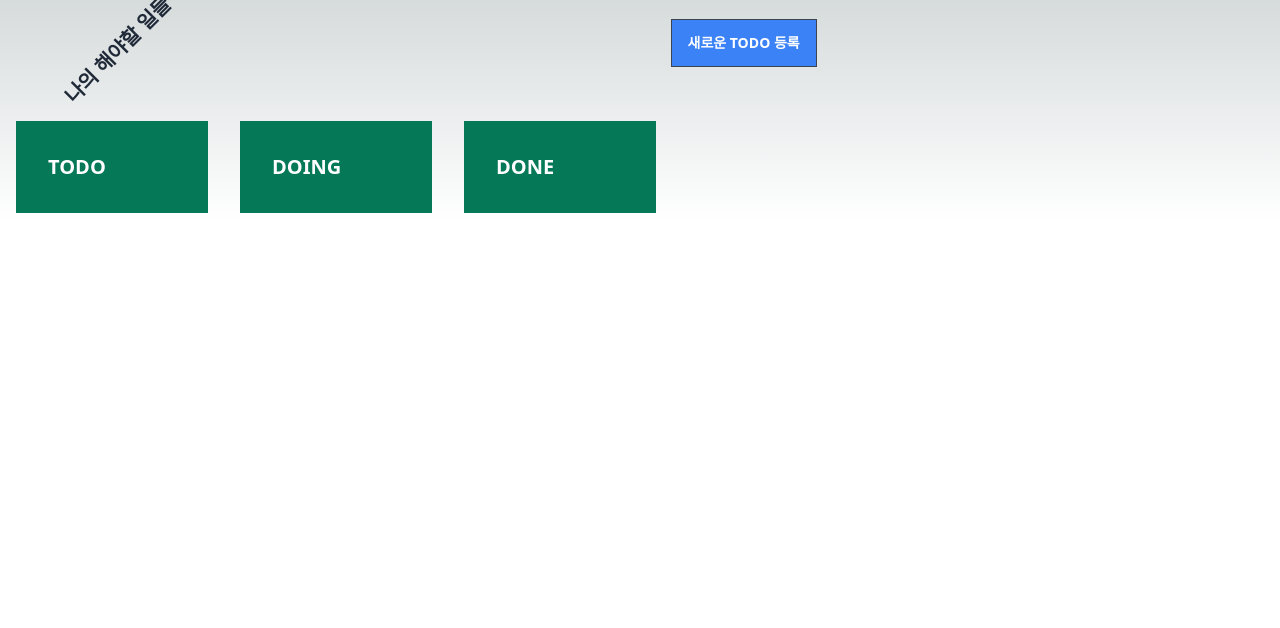
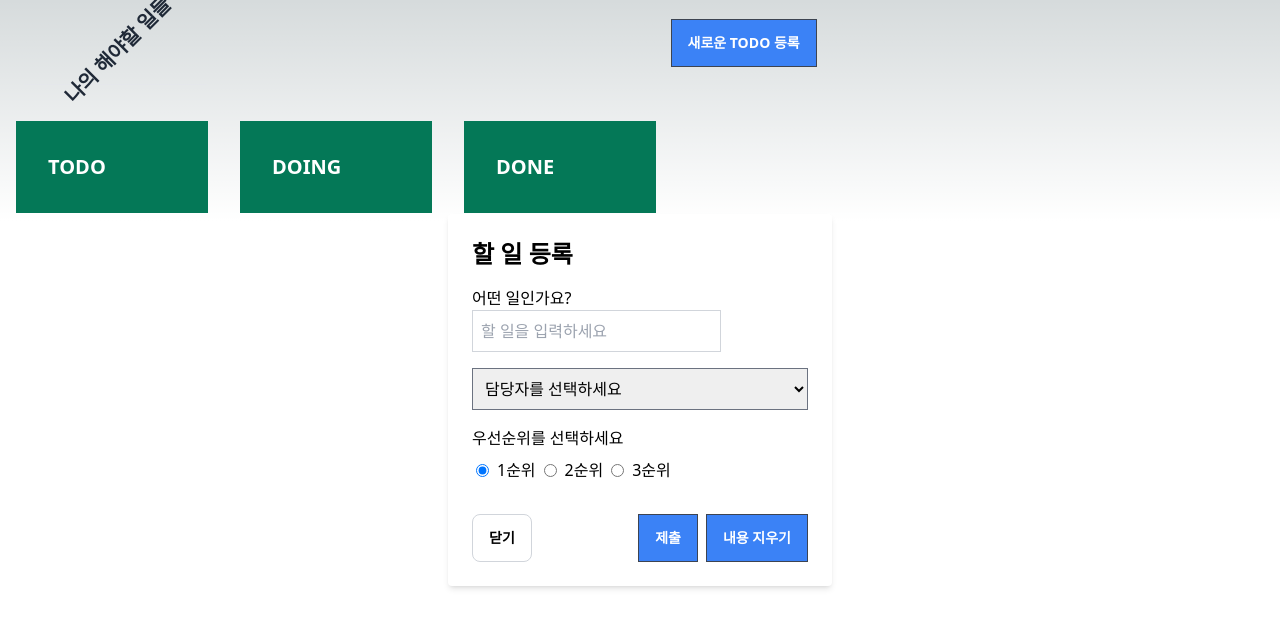
Before and after one commit to roon-replica/next.js-website, a Next.js app in the folder simple-website/: page /todo-list/main in a window 1280 px wide. Both pictures are taken after a click on the button "새로운 TODO 등록". Shown: the top 628 px of the page. Built offline with nearby package versions, Linux system fonts and the light colour scheme.

Commit message:
[할 일 등록 모달] 새 todo 만들기 모달 구현

```diff
--- a/simple-website/src/components/todo-list/Card.tsx
+++ b/simple-website/src/components/todo-list/Card.tsx
@@ -1,6 +1,6 @@
 import CardType from "./constants/CardType";
 
-interface CardProps {
+export interface CardProps {
   title: string;
   description: string;
   type: CardType;
--- a/simple-website/src/components/todo-list/CardHeader.tsx
+++ b/simple-website/src/components/todo-list/CardHeader.tsx
@@ -1,6 +1,6 @@
 import CardType from "./constants/CardType";
 
-interface CardHeaderProps {
+export interface CardHeaderProps {
   type: CardType;
 }
 
--- /dev/null
+++ b/simple-website/src/components/todo-list/TodoModal.tsx
@@ -0,0 +1,156 @@
+import { useState } from "react";
+import PriorityType from "./constants/PriorityType";
+
+export interface TodoModalInputs {
+  title: string;
+  assignee: string;
+  priority: PriorityType;
+}
+
+interface TodoModalProps {
+  onSave: (inputs: TodoModalInputs) => void; // todo: onSave 콜백 꼭 밖에서 주는 Props로 받아야 할까?
+}
+
+const TodoModal: React.FunctionComponent<TodoModalProps> = ({ onSave }) => {
+  const [isOpen, setIsOpen] = useState(false);
+  const [title, setTitle] = useState("");
+  const [assignee, setAssignee] = useState("");
+  const [priority, setPriority] = useState(PriorityType.FIRST);
+
+  const openModal = () => {
+    setIsOpen(true);
+  };
+
+  const closeModal = () => {
+    setIsOpen(false);
+    initModal();
+  };
+
+  const initModal = () => {
+    setTitle("");
+    setPriority(PriorityType.FIRST);
+    setAssignee("");
+  };
+
+  const saveData = () => {
+    onSave({ title: title, assignee: assignee, priority: priority });
+
+    closeModal();
+  };
+
+  return (
+    <div className="flex flex-col mx-auto justify-center items-center">
+      <button onClick={openModal} className="btn bg-blue-500 rounded-none">
+        새로운 TODO 등록
+      </button>
+
+      {isOpen && (
+        <div className="fixed inset-0 flex items-center justify-center z-50">
+          <div className="bg-white p-6 rounded shadow-md max-w-sm w-full">
+            <h2 className="text-2xl font-bold mb-4">할 일 등록</h2>
+
+            {/* 1. 할 일 제목 */}
+            <div className="mb-4">
+              <label>
+                <p>어떤 일인가요?</p>
+              </label>
+              <input
+                type="text"
+                className="border border-gray-300 p-2 focus:outline-none focus:border-primary"
+                placeholder="할 일을 입력하세요"
+                value={title}
+                onChange={(e) => setTitle(e.target.value)}
+              />
+            </div>
+
+            {/* 2. 담당자 */}
+            <div className="mb-4">
+              <select
+                value={assignee}
+                onChange={(e) => setAssignee(e.target.value)}
+                className="form-select w-full border border-gray-500 p-2 focus:outline-none focus:border-primary"
+              >
+                <option value="">담당자를 선택하세요</option>
+                <option value="roon">roon</option>
+                <option value="BE Dev">BE Dev</option>
+                <option value="FE Dev">FE Dev</option>
+                <option value="App Dev">App Dev</option>
+              </select>
+            </div>
+
+            {/* 3. 우선순위 */}
+            <div className="mb-4">
+              <label>
+                <p>우선순위를 선택하세요</p>
+              </label>
+              <div className="flex">
+                <div className="mb-4 flex flex-col justify-center items-center mx-1 my-2">
+                  <label className="inline-flex items-center">
+                    <input
+                      type="radio"
+                      name="option"
+                      value="option1"
+                      checked={priority === PriorityType.FIRST}
+                      onChange={() => setPriority(PriorityType.FIRST)}
+                      className="form-radio mr-2"
+                    />
+                    1순위
+                  </label>
+                </div>
+                <div className="mb-4 flex flex-col justify-center items-center mx-1 my-2">
+                  <label className="inline-flex items-center">
+                    <input
+                      type="radio"
+                      name="option"
+                      value="option2"
+                      checked={priority === PriorityType.SECOND}
+                      onChange={() => setPriority(PriorityType.SECOND)}
+                      className="form-radio mr-2"
+                    />
+                    2순위
+                  </label>
+                </div>
+                <div className="mb-4 flex flex-col justify-center items-center mx-1 my-2">
+                  <label className="inline-flex items-center">
+                    <input
+                      type="radio"
+                      name="option"
+                      value="option3"
+                      checked={priority === PriorityType.THIRD}
+                      onChange={() => setPriority(PriorityType.THIRD)}
+                      className="form-radio mr-2"
+                    />
+                    3순위
+                  </label>
+                </div>
+              </div>
+            </div>
+
+            <div className="flex flex-wrap">
+              <button
+                onClick={closeModal}
+                className="flex mr-4 btn btn-ghost border border-gray-300"
+              >
+                닫기
+              </button>
+              <button
+                onClick={saveData}
+                className="flex  mx-auto btn bg-blue-500 rounded-none mr-2"
+              >
+                제출
+              </button>
+              <button
+                onClick={initModal}
+                className="flex justify-end btn bg-blue-500 rounded-none"
+              >
+                내용 지우기
+              </button>
+            </div>
+          </div>
+        </div>
+      )}
+    </div>
+  );
+};
+
+export default TodoModal;
--- /dev/null
+++ b/simple-website/src/components/todo-list/constants/PriorityType.tsx
@@ -0,0 +1,7 @@
+export enum PriorityType {
+  FIRST = "FIRST",
+  SECOND = "SECOND",
+  THIRD = "THIRD",
+}
+
+export default PriorityType;
--- a/simple-website/src/pages/todo-list/main.tsx
+++ b/simple-website/src/pages/todo-list/main.tsx
@@ -1,8 +1,15 @@
 import Header from "@/components/Header";
 import CardHeader from "@/components/todo-list/CardHeader";
 import CardType from "@/components/todo-list/constants/CardType";
+import TodoModal, { TodoModalInputs } from "@/components/todo-list/TodoModal";
 
 const Main = () => {
+  const createNewTodo = (modalInputs: TodoModalInputs) => {
+    console.log(
+      `create new todo! ${modalInputs.title} ${modalInputs.assignee} ${modalInputs.priority}`
+    );
+  };
+
   return (
     <>
       <div className="mb-7 flex flex-wrap items-center">
@@ -10,9 +17,8 @@ const Main = () => {
           header="나의 해야할 일들"
           headerTextClassName="flex flex-col ml-1 mt-4 text-xl transform -rotate-45 font-bold"
         />
-        <button className="flex flex-col mx-auto justify-center items-center btn bg-blue-500 rounded-none">
-          새로운 TODO 등록
-        </button>
+
+        <TodoModal onSave={createNewTodo} />
       </div>
       <div className="flex flex-wrap">
         <CardHeader type={CardType.TODO} />
```
Also changed, not shown: 1 other file (tests, documents, lock files or other folders).
